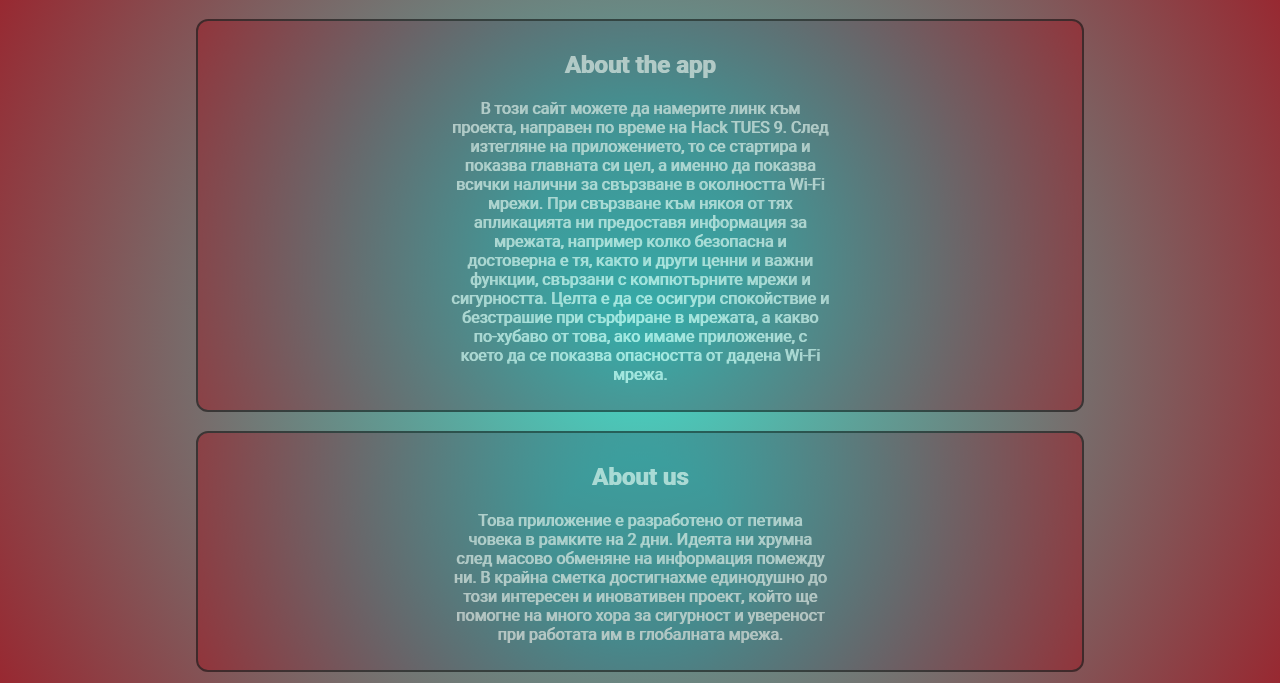
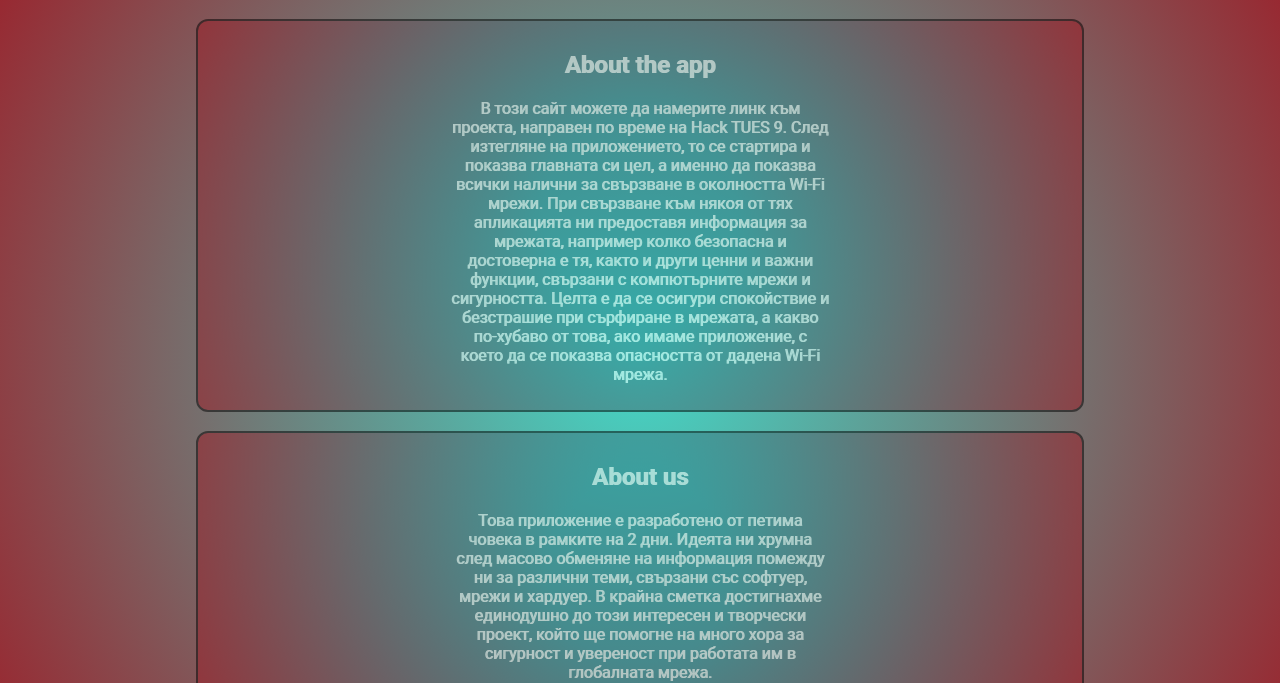
Before and after one commit to StefyVP/Hack_TUES_9_VLAN, a plain HTML site: page website_for_downloads/index.html in a window 1280 px wide. Shown: the part 130-813 px from the top of the page. Drawn offline with Linux system fonts and the light colour scheme.

Commit message:
Update index.html

```diff
--- a/website_for_downloads/index.html
+++ b/website_for_downloads/index.html
@@ -5,6 +5,7 @@
     <meta http-equiv="X-UA-Compatible" content="IE=edge">
     <meta name="viewport" content="width=device-width, initial-scale=1.0">
     <link rel="stylesheet" href="style.css">
+    <link rel="icon" type="image/x-icon" href="Vifilogo2px.png">
     <title>Ve-Fi</title>
 </head>
 <body>
@@ -16,10 +17,9 @@
                 <ul><a href="#us">About us</a></ul>
 
             </ul>
-            <img src="" alt="">
+
         </nav>
         <h1 class="lightred" id="home">Ve-Fi</h1>
-
     </header>
     <section>
         <br>
@@ -31,7 +31,7 @@
         <br>
         <div class="lin2">
             <h2 id="app">About us</h2>
-            <p>Това приложение е разработено от петима човека в рамките на 2 дни. Идеята ни хрумна след масово обменяне на информация помежду ни. В крайна сметка достигнахме единодушно до този интересен и иновативен проект, който ще помогне на много хора за сигурност и увереност при работата им в глобалната мрежа.</p>
+            <p>Това приложение е разработено от петима човека в рамките на 2 дни. Идеята ни хрумна след масово обменяне на информация помежду ни за различни теми, свързани със софтуер, мрежи и хардуер. В крайна сметка достигнахме единодушно до този интересен и творчески проект, който ще помогне на много хора за сигурност и увереност при работата им в глобалната мрежа.</p>
         </div>
 
     </section>
```
